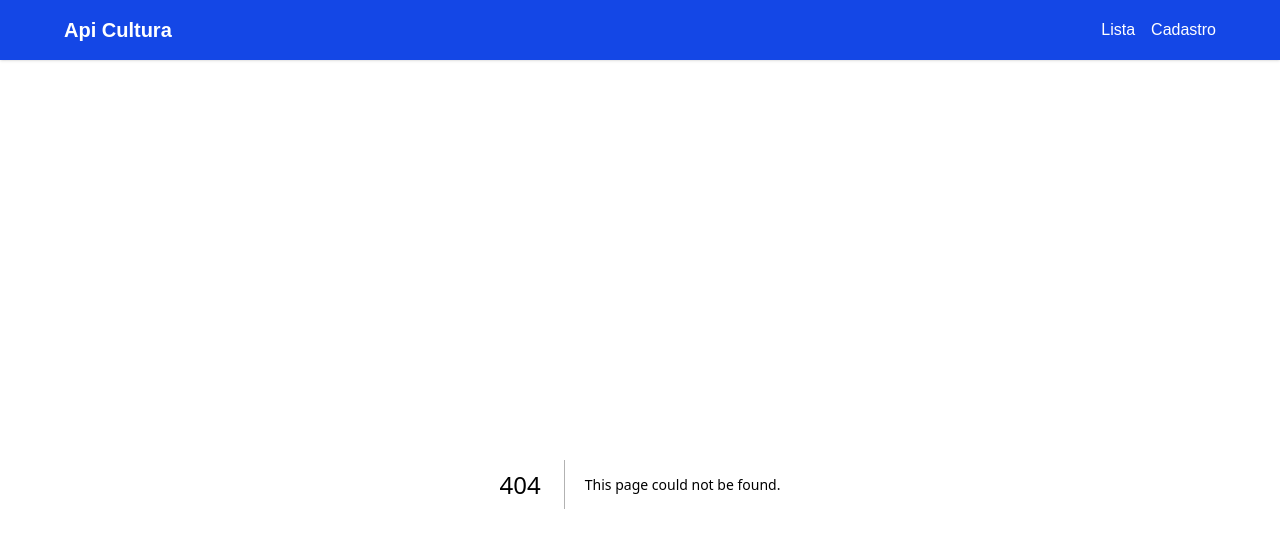
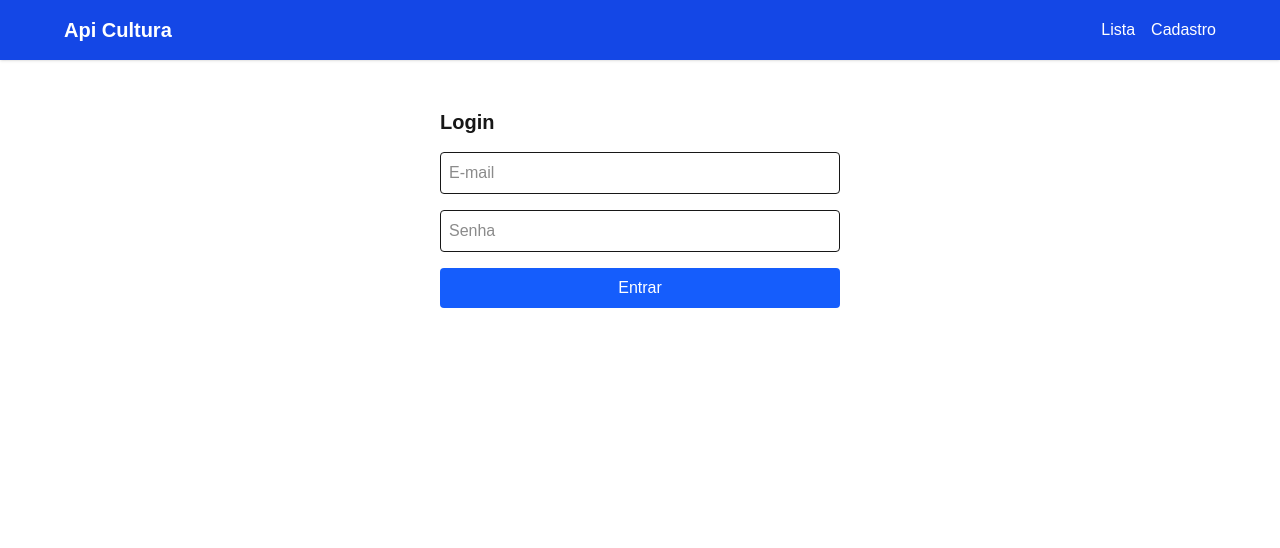
Before and after one commit to estefanirup/next-app, a Next.js app: page /login in a window 1280 px wide. Before the commit this address had no page. Shown: the top 548 px of the page. Built offline with nearby package versions, Linux system fonts and the light colour scheme.

Commit message:
add: implement login page with authentication

```diff
--- /dev/null
+++ b/app/login/page.jsx
@@ -0,0 +1,74 @@
+"use client";
+
+import { useState } from "react";
+import { API_URL_BASE } from "../const";
+
+export default function LoginPage() {
+  const [username, setUsername] = useState("");
+  const [password, setPassword] = useState("");
+  const [mensagem, setMensagem] = useState("");
+
+  const handleLogin = async (e) => {
+    e.preventDefault();
+
+    try {
+      const res = await fetch(`${API_URL_BASE}/auth/login`, {
+        method: "POST",
+        headers: { "Content-Type": "application/json" },
+        body: JSON.stringify({ username, password }),
+      });
+
+      const data = await res.json();
+
+      if (!res.ok) {
+        setMensagem("Erro: " + (data.error || "Falha ao autenticar"));
+        return;
+      }
+
+      // Tokens vindos do Cognito pela API
+      const tokens = data.AuthenticationResult;
+
+      localStorage.setItem("idToken", tokens.IdToken);
+      localStorage.setItem("accessToken", tokens.AccessToken);
+      localStorage.setItem("refreshToken", tokens.RefreshToken);
+
+      setMensagem("Login realizado com sucesso!");
+      window.location.href = "/";
+    } catch (error) {
+      setMensagem("Erro ao conectar com servidor.");
+    }
+  };
+
+  return (
+    <main className="max-w-md mx-auto p-6">
+      <h1 className="text-xl font-bold mb-4">Login</h1>
+
+      {mensagem && <p className="mb-4">{mensagem}</p>}
+
+      <form className="flex flex-col gap-4" onSubmit={handleLogin}>
+        <input
+          type="email"
+          placeholder="E-mail"
+          className="border p-2 rounded"
+          value={username}
+          onChange={(e) => setUsername(e.target.value)}
+        />
+
+        <input
+          type="password"
+          placeholder="Senha"
+          className="border p-2 rounded"
+          value={password}
+          onChange={(e) => setPassword(e.target.value)}
+        />
+
+        <button
+          type="submit"
+          className="bg-blue-600 text-white p-2 rounded"
+        >
+          Entrar
+        </button>
+      </form>
+    </main>
+  );
+}
```
